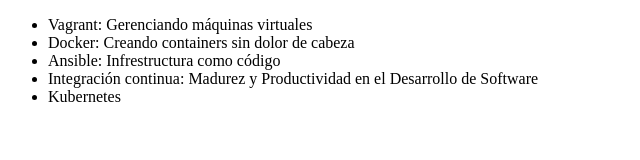
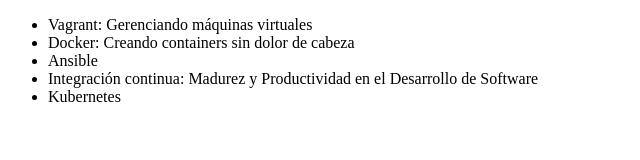
Before and after one commit to javier-lazarte/alura-git, a plain HTML site: page index.html in a window 1280 px wide. Shown: the whole page, without its empty margins (0-640 px from the left). Drawn offline with Linux system fonts and the light colour scheme.

Commit message:
Revert "Cambiando el nombre del curso de Ansible"
This reverts commit 5d85bb227511ba4dcc40d98f0ad9f8fa1f8171d1.

```diff
--- a/index.html
+++ b/index.html
@@ -8,7 +8,7 @@
     <ul>
         <li> Vagrant: Gerenciando máquinas virtuales </li>
         <li> Docker: Creando containers sin dolor de cabeza </li>
-        <li> Ansible: Infrestructura como código </li>
+        <li> Ansible </li>
         <li> Integración continua: Madurez y Productividad en el Desarrollo de Software </li>
         <li> Kubernetes </li>
     </ul>
```
